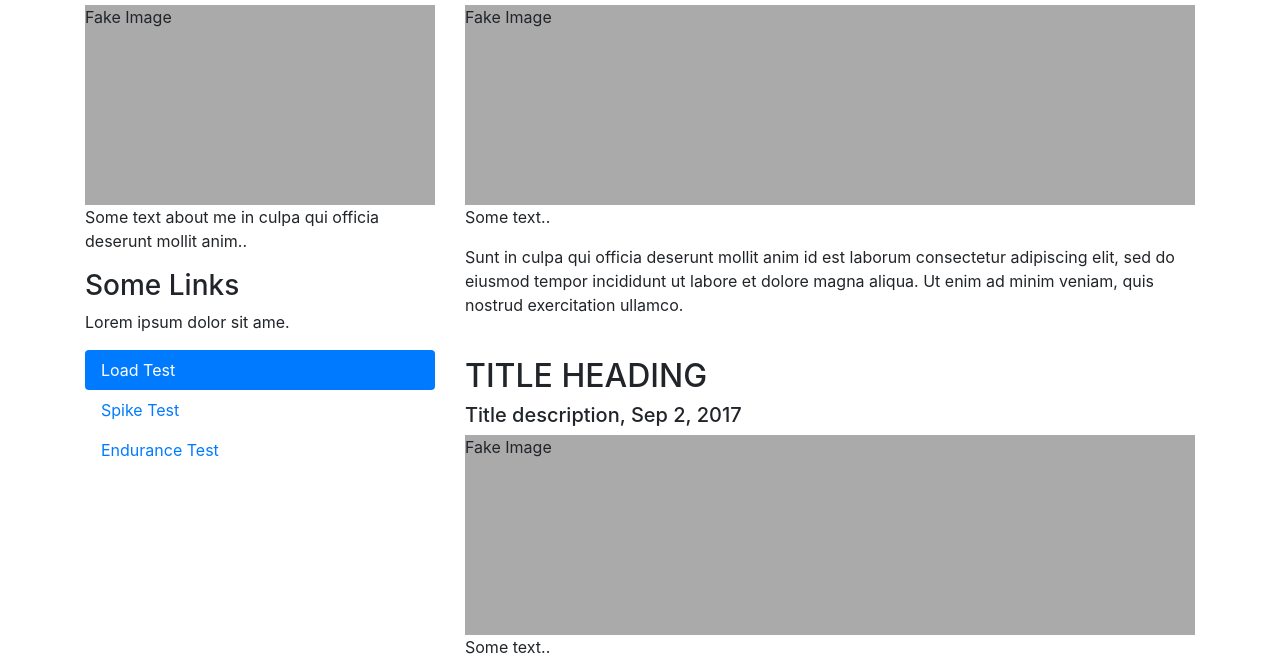
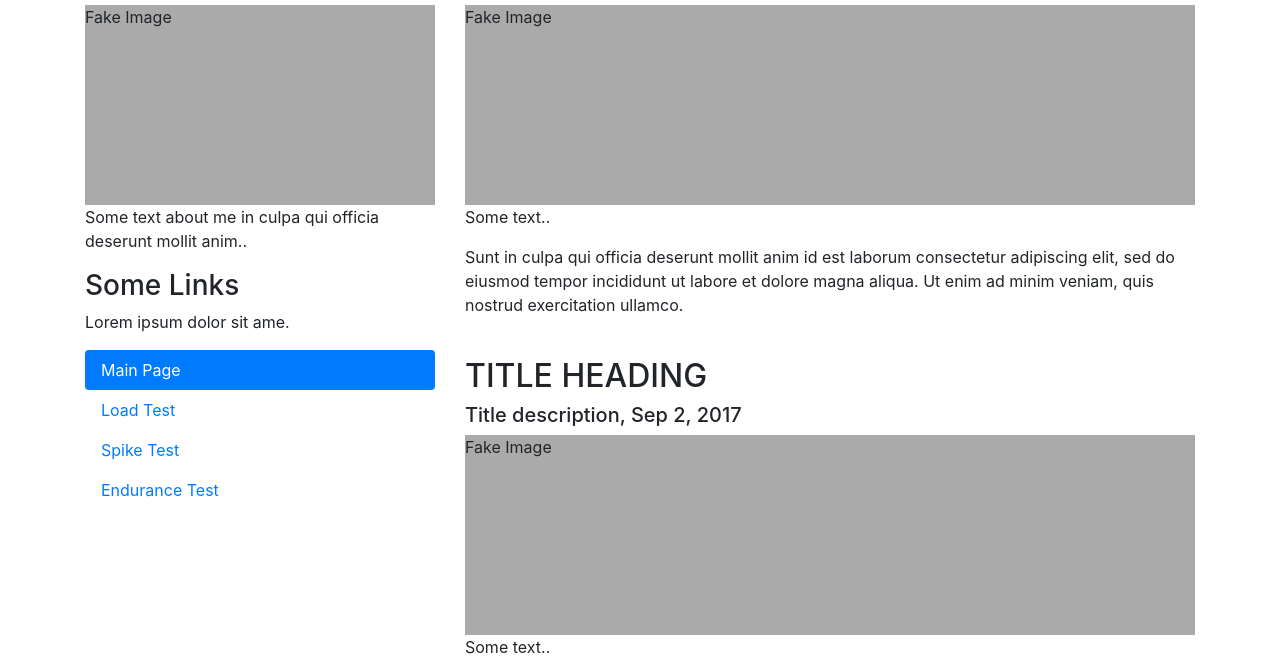
Before and after one commit to Legkoduh/Legkoduh, a plain HTML site: page index.html in a window 1280 px wide. Shown: the part 390-1062 px from the top of the page. Drawn offline with nearby package versions, Linux system fonts and the light colour scheme.

Commit message:
Update index.html

```diff
--- a/index.html
+++ b/index.html
@@ -53,7 +53,10 @@
       <p>Lorem ipsum dolor sit ame.</p>
       <ul class="nav nav-pills flex-column">
         <li class="nav-item">
-          <a class="nav-link active" href="#">Load Test</a>
+          <a class="nav-link active" href="#">Main Page</a>
+        </li>
+        <li class="nav-item">
+          <a class="nav-link" href="LoadTest/LoadTest.html">Load Test</a>
         </li>
         <li class="nav-item">
           <a class="nav-link" href="#">Spike Test</a>
```
